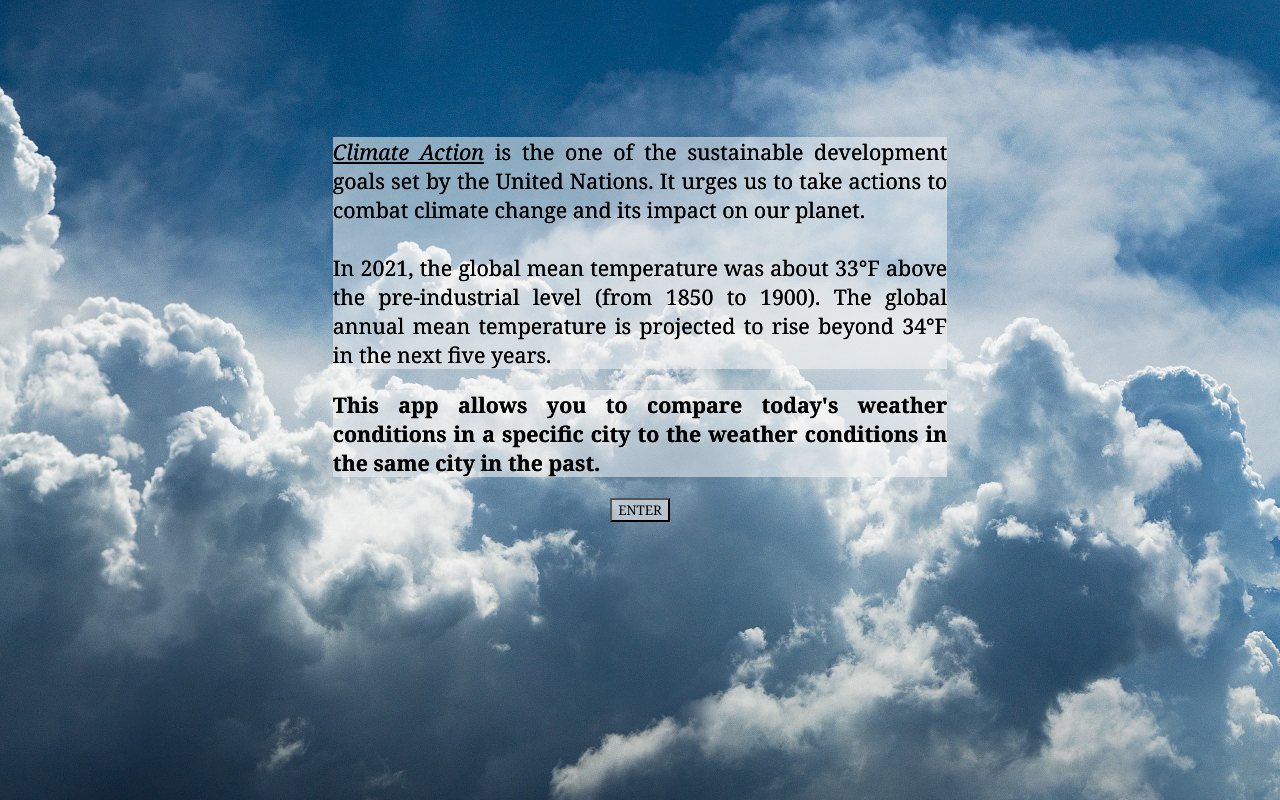
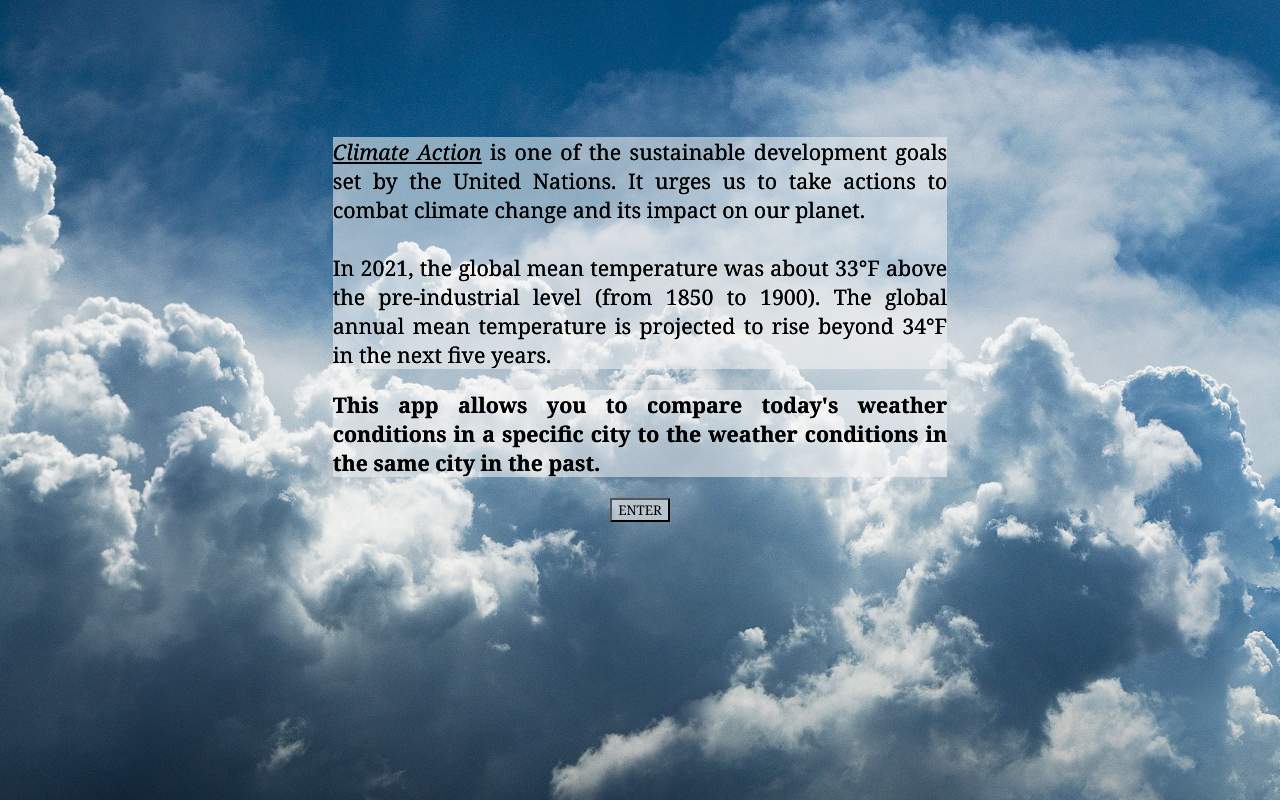
Before and after one commit to arwas11/CompareWeatherConditions, a React (Create React App) app: page / in a window 1280 px wide. Built offline with nearby package versions, Linux system fonts and the light colour scheme.

Commit message:
corrected the home page inrto

```diff
--- a/src/pages/Home.js
+++ b/src/pages/Home.js
@@ -10,7 +10,7 @@ export default function Home() {
         <a href="https://www.un.org/sustainabledevelopment/climate-change/#:~:text=Facts%20and%20figures-,In%202021%2C%20the%20global%20mean%20temperature%20was%20about%201.1%C2%B0,of%20the%20next%20five%20years" className="un-link">
           <i>Climate Action</i>
         </a>{" "}
-        is the one of the sustainable development goals set by the United Nations. It urges us to take actions to
+        is one of the sustainable development goals set by the United Nations. It urges us to take actions to
         combat climate change and its impact on our planet.
         <br></br>
         <br></br>
```
